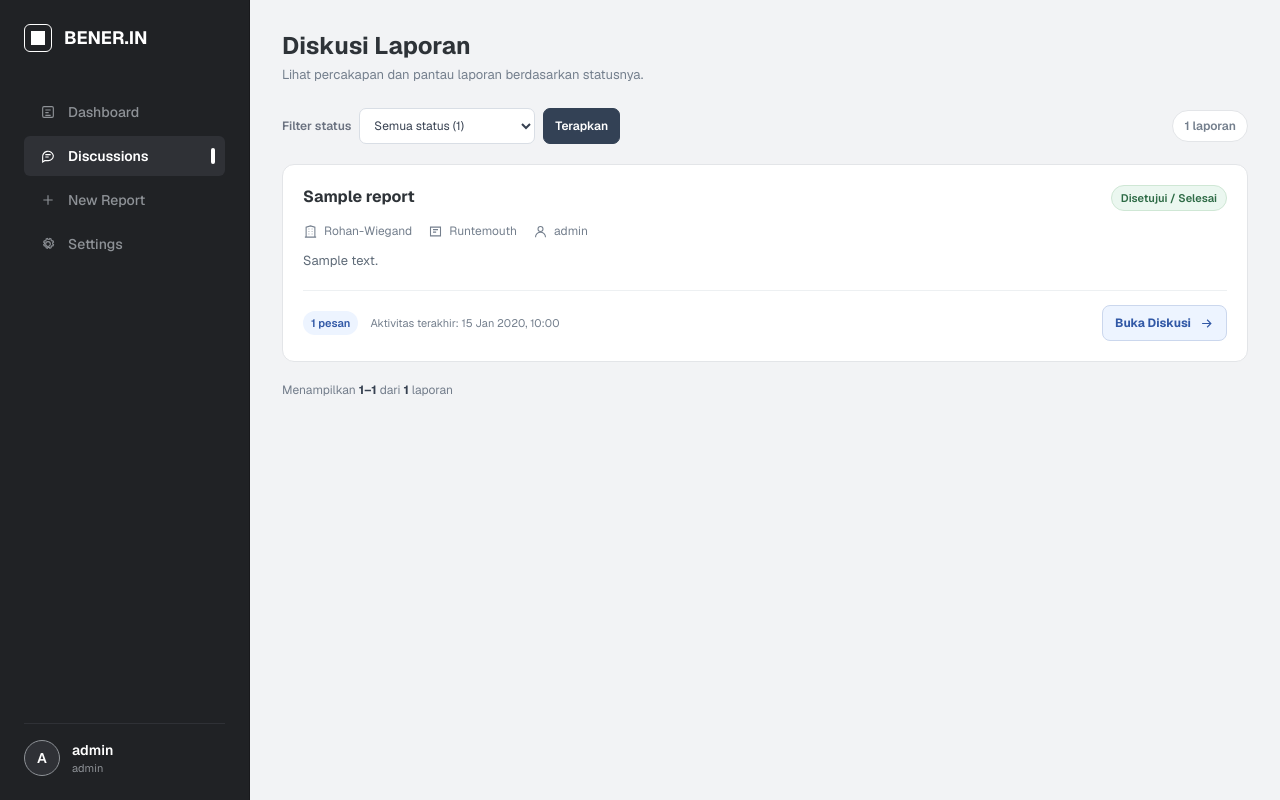
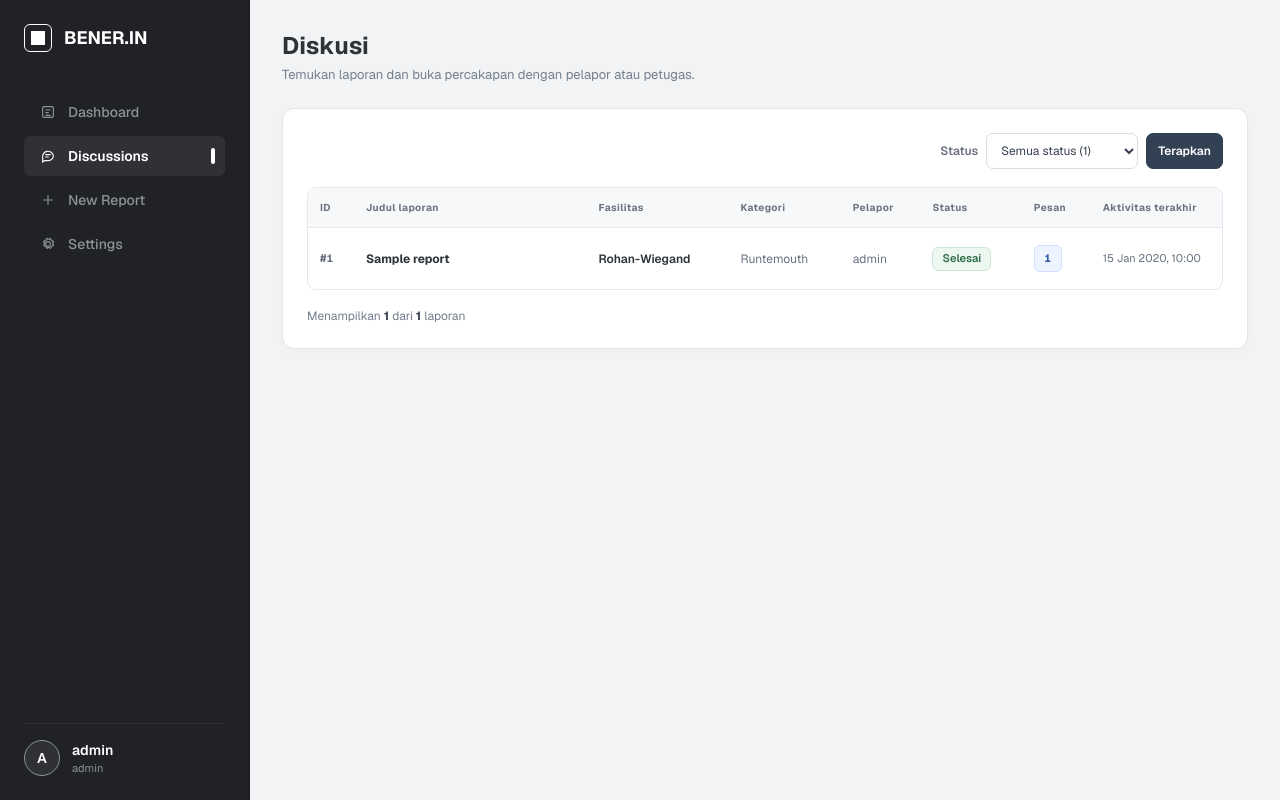
Before and after one commit to Th3Albatross/BENER.IN, a Laravel app: page /discussions in a window 1280 px wide. Run offline with Laravel 12, Linux system fonts and the light colour scheme; a user stored in the database is signed in; data comes from the database, SQL or seed files in the repository; tables that the repository leaves empty hold one stand-in row (values such as "Sample post"); style sheets or scripts are compiled from the project's sources.

Commit message:
Revised discussions UI

```diff
--- a/resources/css/discussion-index.css
+++ b/resources/css/discussion-index.css
@@ -1,35 +1,45 @@
-.discussion-index-page {
-    display: flex;
-    flex-direction: column;
-    gap: 20px;
+.discussion-page {
+    width: 100%;
     min-width: 0;
 }
 
-.discussion-index-toolbar {
+.discussion-card {
+    min-width: 0;
+    padding: 24px;
+    display: flex;
+    flex-direction: column;
+    gap: 18px;
+    background: #fff;
+    border: 1px solid var(--color-border, #e3e5e8);
+    border-radius: 12px;
+    box-shadow: 0 2px 7px rgba(25, 35, 45, 0.025);
+}
+
+.discussion-card-header {
     display: flex;
     align-items: center;
-    justify-content: space-between;
-    gap: 14px;
-    flex-wrap: wrap;
+    justify-content: flex-end;
+    gap: 16px;
+    min-height: 36px;
 }
 
-.discussion-index-filter {
+.discussion-filter-form {
     display: flex;
     align-items: center;
-    justify-content: flex-start;
+    justify-content: flex-end;
     flex-wrap: wrap;
     gap: 8px;
 }
 
-.discussion-index-filter label {
+.discussion-filter-form label {
     color: #6b7280;
     font-size: 12px;
     font-weight: 600;
 }
 
-.discussion-index-filter-select {
+.discussion-filter-select {
     min-height: 36px;
-    max-width: 220px;
+    max-width: 190px;
     padding: 7px 30px 7px 10px;
     color: #374151;
     font: inherit;
@@ -39,7 +49,7 @@
     border-radius: 7px;
 }
 
-.discussion-index-filter-button {
+.discussion-filter-apply {
     min-height: 36px;
     padding: 7px 11px;
     color: #fff;
@@ -53,22 +63,11 @@
     transition: background 150ms ease;
 }
 
-.discussion-index-filter-button:hover {
+.discussion-filter-apply:hover {
     background: #1f2937;
 }
 
-.discussion-index-total {
-    flex: 0 0 auto;
-    padding: 7px 11px;
-    border: 1px solid var(--color-border, #e3e5e8);
-    border-radius: 999px;
-    background: var(--color-white, #fff);
-    color: var(--color-muted, #747f8d);
-    font-size: 12px;
-    font-weight: 600;
-}
-
-.discussion-index-active-filter {
+.discussion-active-filter {
     display: flex;
     align-items: center;
     justify-content: space-between;
@@ -82,234 +81,232 @@
     border-radius: 8px;
 }
 
-.discussion-index-active-filter a,
-.discussion-index-clear-filter {
+.discussion-active-filter a,
+.discussion-clear-filter {
     color: #3559a8;
     font-weight: 600;
     text-decoration: none;
 }
 
-.discussion-index-active-filter a:hover,
-.discussion-index-clear-filter:hover {
+.discussion-active-filter a:hover,
+.discussion-clear-filter:hover {
     text-decoration: underline;
 }
 
-.discussion-index-list {
-    display: flex;
-    flex-direction: column;
-    gap: 12px;
+.discussion-alert {
+    padding: 12px 14px;
+    color: #2e6b46;
+    font-size: 13px;
+    background: #ebf7f0;
+    border: 1px solid #cfe7d5;
+    border-radius: 8px;
 }
 
-.discussion-index-card {
-    min-width: 0;
-    padding: 20px;
-    background: var(--color-white, #fff);
-    border: 1px solid var(--color-border, #e3e5e8);
-    border-radius: 12px;
-    transition: border-color 150ms ease, box-shadow 150ms ease;
+.discussion-table-wrapper {
+    width: 100%;
+    overflow-x: auto;
+    border: 1px solid #e5e9ef;
+    border-radius: 9px;
 }
 
-.discussion-index-card:hover {
-    border-color: #cbd5e1;
-    box-shadow: 0 4px 14px rgba(30, 41, 59, 0.045);
+.discussion-table {
+    width: 100%;
+    min-width: 1120px;
+    border-collapse: separate;
+    border-spacing: 0;
 }
 
-.discussion-index-card-main {
-    min-width: 0;
+.discussion-table thead {
+    background: #f7f8fa;
 }
 
-.discussion-index-card-title-row {
-    display: flex;
-    align-items: flex-start;
-    justify-content: space-between;
-    gap: 12px;
+.discussion-table th {
+    padding: 13px 12px;
+    color: #6b7280;
+    font-size: 10px;
+    font-weight: 700;
+    letter-spacing: 0.045em;
+    text-align: left;
+    white-space: nowrap;
+    border-bottom: 1px solid #e5e9ef;
 }
 
-.discussion-index-card-title-row h2 {
-    margin: 0;
-    color: var(--color-text, #2e3338);
-    font-size: 16px;
+.discussion-table td {
+    padding: 14px 12px;
+    color: #657080;
+    font-size: 12px;
+    line-height: 1.5;
+    vertical-align: middle;
+    border-bottom: 1px solid #edf0f4;
+}
+
+.discussion-table tbody tr:last-child td {
+    border-bottom: 0;
+}
+
+.discussion-table tbody tr:hover {
+    background: #fbfcfe;
+}
+
+.discussion-id {
+    color: #6b7280 !important;
+    font-size: 11px !important;
     font-weight: 700;
-    line-height: 1.45;
+    font-variant-numeric: tabular-nums;
+    white-space: nowrap;
+}
+
+.discussion-title-cell {
+    min-width: 190px;
+}
+
+.discussion-report-title {
+    display: block;
+    max-width: 260px;
+    color: #2e3338;
+    font-weight: 650;
     overflow-wrap: anywhere;
 }
 
-.discussion-index-status {
-    flex: 0 0 auto;
-    padding: 5px 9px;
+.discussion-strong-cell {
+    color: #2e3338 !important;
+    font-weight: 600;
+}
+
+.discussion-status {
+    display: inline-flex;
+    align-items: center;
+    justify-content: center;
+    min-height: 24px;
+    padding: 4px 9px;
     border: 1px solid transparent;
-    border-radius: 999px;
+    border-radius: 6px;
     font-size: 11px;
     font-weight: 600;
+    line-height: 1.2;
     white-space: nowrap;
 }
 
-.discussion-index-status--pending {
+.discussion-status--pending {
+    color: #896105;
+    background: #fff7e6;
     border-color: #f1e2b8;
-    background: #fff7e6;
-    color: #896105;
 }
 
-.discussion-index-status--resolved {
+.discussion-status--resolved {
+    color: #2e6b46;
+    background: #ebf7f0;
     border-color: #cfe7d5;
-    background: #ebf7f0;
-    color: #2e6b46;
 }
 
-.discussion-index-status--rejected {
+.discussion-status--rejected {
+    color: #a13232;
+    background: #fff0f0;
     border-color: #f4cccc;
-    background: #fff0f0;
-    color: #a13232;
 }
 
-.discussion-index-meta {
-    display: flex;
-    flex-wrap: wrap;
-    gap: 8px 16px;
-    margin-top: 12px;
+.discussion-message-count {
+    display: inline-flex;
+    min-width: 28px;
+    min-height: 24px;
+    align-items: center;
+    justify-content: center;
+    padding: 4px 8px;
+    color: #3158a6;
+    background: #edf4ff;
+    border: 1px solid #d3dfff;
+    border-radius: 6px;
+    font-size: 11px;
+    font-weight: 700;
+    font-variant-numeric: tabular-nums;
 }
 
-.discussion-index-meta span {
+.discussion-message-count.is-empty {
+    color: #6b7280;
+    background: #f3f4f6;
+    border-color: #e5e7eb;
+}
+
+.discussion-date {
+    min-width: 140px;
+    white-space: nowrap;
+    font-size: 11px !important;
+}
+
+.discussion-open-button {
     display: inline-flex;
     align-items: center;
-    gap: 6px;
-    color: var(--color-muted, #747f8d);
-    font-size: 12px;
-    min-width: 0;
-}
-
-.discussion-index-meta svg {
-    width: 15px;
-    height: 15px;
-    flex: 0 0 15px;
-}
-
-.discussion-index-description {
-    margin: 12px 0 0;
-    color: #5f6b78;
-    font-size: 13px;
-    line-height: 1.6;
-    overflow-wrap: anywhere;
-}
-
-.discussion-index-card-footer {
-    display: flex;
-    align-items: center;
-    justify-content: space-between;
-    gap: 16px;
-    margin-top: 18px;
-    padding-top: 14px;
-    border-top: 1px solid #edf0f2;
-}
-
-.discussion-index-activity {
-    display: flex;
-    flex-wrap: wrap;
-    align-items: center;
-    gap: 8px 12px;
-    color: var(--color-muted, #747f8d);
+    justify-content: center;
+    gap: 7px;
+    min-height: 32px;
+    padding: 7px 10px;
+    color: #3158a6;
+    background: #edf4ff;
+    border: 1px solid #d3dfff;
+    border-radius: 7px;
     font-size: 11px;
-}
-
-.discussion-index-message-count {
-    display: inline-flex;
-    align-items: center;
-    padding: 5px 8px;
-    border-radius: 999px;
-    background: #edf4ff;
-    color: #3158a6;
-    font-weight: 600;
-}
-
-.discussion-index-message-count.is-empty {
-    background: #f3f4f6;
-    color: #6b7280;
-}
-
-.discussion-index-open-button {
-    display: inline-flex;
-    flex: 0 0 auto;
-    align-items: center;
-    justify-content: center;
-    gap: 8px;
-    min-height: 36px;
-    padding: 8px 12px;
-    border: 1px solid #cbd7ed;
-    border-radius: 8px;
-    background: #edf4ff;
-    color: #3158a6;
-    font-size: 12px;
     font-weight: 700;
+    white-space: nowrap;
     text-decoration: none;
     transition: background 150ms ease, border-color 150ms ease;
 }
 
-.discussion-index-open-button:hover {
+.discussion-open-button:hover {
+    background: #e0ebff;
     border-color: #aebfe0;
-    background: #e0ebff;
 }
 
-.discussion-index-open-button svg {
-    width: 15px;
-    height: 15px;
+.discussion-open-button svg {
+    width: 14px;
+    height: 14px;
 }
 
-.discussion-index-empty {
-    display: flex;
-    min-height: 280px;
-    flex-direction: column;
-    align-items: center;
-    justify-content: center;
-    gap: 10px;
-    padding: 32px 20px;
-    border: 1px dashed var(--color-border, #e3e5e8);
-    border-radius: 12px;
-    background: var(--color-white, #fff);
+.discussion-table-empty {
+    height: 220px;
+    padding: 28px 20px !important;
     text-align: center;
 }
 
-.discussion-index-empty-icon {
-    display: grid;
-    width: 44px;
-    height: 44px;
-    place-items: center;
-    border-radius: 12px;
-    background: #f3f6fb;
-    color: #7789a5;
+.discussion-table-empty > * {
+    display: block;
+    margin-right: auto;
+    margin-left: auto;
 }
 
-.discussion-index-empty-icon svg {
+.discussion-empty-icon {
+    display: grid;
+    width: 42px;
+    height: 42px;
+    margin-bottom: 10px;
+    place-items: center;
+    color: #7789a5;
+    background: #f3f6fb;
+    border-radius: 10px;
+}
+
+.discussion-empty-icon svg {
     width: 22px;
     height: 22px;
 }
 
-.discussion-index-empty h2 {
-    margin: 0;
+.discussion-table-empty strong {
     color: var(--color-text, #2e3338);
-    font-size: 16px;
+    font-size: 14px;
 }
 
-.discussion-index-empty p {
-    max-width: 420px;
-    margin: 0;
+.discussion-table-empty > span:not(.discussion-empty-icon) {
+    margin-top: 5px;
     color: var(--color-muted, #747f8d);
-    font-size: 13px;
-    line-height: 1.6;
+    font-size: 12px;
+    font-weight: 400;
 }
 
-.discussion-index-alert {
-    padding: 12px 14px;
-    border-radius: 8px;
-    font-size: 13px;
+.discussion-clear-filter {
+    margin-top: 10px;
+    font-size: 12px;
 }
 
-.discussion-index-alert--success {
-    border: 1px solid #cfe7d5;
-    background: #ebf7f0;
-    color: #2e6b46;
-}
-
-.discussion-index-page .reports-footer {
+.discussion-footer {
     display: flex;
     align-items: center;
     justify-content: space-between;
@@ -318,18 +315,18 @@
     font-size: 12px;
 }
 
-.discussion-index-page .reports-footer strong {
+.discussion-footer strong {
     color: #374151;
     font-weight: 700;
 }
 
-.discussion-index-page .pagination form {
+.discussion-pagination form {
     display: flex;
     align-items: center;
     gap: 8px;
 }
 
-.discussion-index-page .pagination-button {
+.discussion-pagination-button {
     min-height: 34px;
     padding: 7px 11px;
     color: #4b5563;
--- a/resources/views/discussion/index.blade.php
+++ b/resources/views/discussion/index.blade.php
@@ -4,151 +4,138 @@
     @vite('resources/css/discussion-index.css')
 @endpush
 
-@section('title', 'Diskusi Laporan')
-@section('page-title', 'Diskusi Laporan')
-@section('page-description', 'Lihat percakapan dan pantau laporan berdasarkan statusnya.')
+@section('title', 'Diskusi')
+@section('page-title', 'Diskusi')
+@section('page-description', 'Temukan laporan dan buka percakapan dengan pelapor atau petugas.')
 
 @section('content')
 @php
     $reports = $_reports;
     $statusFilter = $_statusFilter ?? 'all';
+    $statusCounts = $_statusCounts;
     $statusLabels = [
         'Pending' => 'Menunggu',
-        'Resolved' => 'Disetujui / Selesai',
+        'Resolved' => 'Selesai',
         'Rejected' => 'Ditolak',
     ];
 @endphp
 
-<div class="discussion-index-page">
-    <div class="discussion-index-toolbar">
-        <form method="GET" action="{{ route('discussions.index') }}" class="discussion-index-filter">
-            <label for="discussion-status-filter">Filter status</label>
-            <select name="status" id="discussion-status-filter" class="discussion-index-filter-select">
-                <option value="all" {{ $statusFilter === 'all' ? 'selected' : '' }}>Semua status ({{ $_statusCounts->sum() }})</option>
-                <option value="Pending" {{ $statusFilter === 'Pending' ? 'selected' : '' }}>Menunggu ({{ $_statusCounts['Pending'] ?? 0 }})</option>
-                <option value="Resolved" {{ $statusFilter === 'Resolved' ? 'selected' : '' }}>Disetujui / Selesai ({{ $_statusCounts['Resolved'] ?? 0 }})</option>
-                <option value="Rejected" {{ $statusFilter === 'Rejected' ? 'selected' : '' }}>Ditolak ({{ $_statusCounts['Rejected'] ?? 0 }})</option>
+<div class="discussion-page">
+    <section class="discussion-card">
+        <div class="discussion-card-header">
+            <form method="GET" action="{{ route('discussions.index') }}" class="discussion-filter-form">
+                <label for="discussion-status-filter">Status</label>
+                <select name="status" id="discussion-status-filter" class="discussion-filter-select">
+                    <option value="all" {{ $statusFilter === 'all' ? 'selected' : '' }}>Semua status ({{ $statusCounts->sum() }})</option>
+                    <option value="Pending" {{ $statusFilter === 'Pending' ? 'selected' : '' }}>Menunggu ({{ $statusCounts['Pending'] ?? 0 }})</option>
+                    <option value="Resolved" {{ $statusFilter === 'Resolved' ? 'selected' : '' }}>Selesai ({{ $statusCounts['Resolved'] ?? 0 }})</option>
+                    <option value="Rejected" {{ $statusFilter === 'Rejected' ? 'selected' : '' }}>Ditolak ({{ $statusCounts['Rejected'] ?? 0 }})</option>
                 </select>
-            <button type="submit" class="discussion-index-filter-button">Terapkan</button>
+                <button type="submit" class="discussion-filter-apply">Terapkan</button>
             </form>
-
-        <span class="discussion-index-total">
-            {{ $reports->total() }} laporan
-        </span>
         </div>
 
         @if ($statusFilter !== 'all')
-        <div class="discussion-index-active-filter">
+            <div class="discussion-active-filter">
                 <span>Filter aktif: <strong>{{ $statusLabels[$statusFilter] ?? $statusFilter }}</strong></span>
                 <a href="{{ route('discussions.index') }}">Tampilkan semua</a>
             </div>
         @endif
 
         @if (session('success'))
-        <div class="discussion-index-alert discussion-index-alert--success" role="status">
-            {{ session('success') }}
-        </div>
+            <div class="discussion-alert" role="status">{{ session('success') }}</div>
         @endif
 
-    <section class="discussion-index-list" aria-label="Daftar diskusi laporan">
+        <div class="discussion-table-wrapper">
+            <table class="discussion-table">
+                <thead>
+                    <tr>
+                        <th scope="col">ID</th>
+                        <th scope="col">Judul laporan</th>
+                        <th scope="col">Fasilitas</th>
+                        <th scope="col">Kategori</th>
+                        <th scope="col">Pelapor</th>
+                        <th scope="col">Status</th>
+                        <th scope="col">Pesan</th>
+                        <th scope="col">Aktivitas terakhir</th>
+                        <th scope="col">Aksi</th>
+                    </tr>
+                </thead>
+                <tbody>
                     @forelse ($reports as $report)
                         @php
                             $statusClass = [
-                    'Pending' => 'discussion-index-status--pending',
-                    'Resolved' => 'discussion-index-status--resolved',
-                    'Rejected' => 'discussion-index-status--rejected',
-                ][$report->status] ?? 'discussion-index-status--pending';
+                                'Pending' => 'discussion-status--pending',
+                                'Resolved' => 'discussion-status--resolved',
+                                'Rejected' => 'discussion-status--rejected',
+                            ][$report->status] ?? 'discussion-status--pending';
                         @endphp
-            <article class="discussion-index-card">
-                <div class="discussion-index-card-main">
-                    <div class="discussion-index-card-title-row">
-                        <h2>{{ $report->title }}</h2>
-                        <span class="discussion-index-status {{ $statusClass }}">
+                        <tr>
+                            <td class="discussion-id">#{{ $report->id }}</td>
+                            <td class="discussion-title-cell">
+                                <span class="discussion-report-title">{{ $report->title }}</span>
+                            </td>
+                            <td class="discussion-strong-cell">{{ $report->facilities_name }}</td>
+                            <td>{{ $report->categories_name ?: 'Tanpa kategori' }}</td>
+                            <td>{{ $report->user_name }}</td>
+                            <td>
+                                <span class="discussion-status {{ $statusClass }}">
                                     {{ $statusLabels[$report->status] ?? $report->status }}
                                 </span>
+                            </td>
+                            <td>
+                                <span class="discussion-message-count {{ (int) $report->responses_count === 0 ? 'is-empty' : '' }}">
+                                    {{ (int) $report->responses_count }}
+                                </span>
+                            </td>
+                            <td class="discussion-date">
+                                @php $activityAt = $report->last_response_at ?: $report->updated_at; @endphp
+                                {{ \Illuminate\Support\Carbon::parse($activityAt)->locale('id')->translatedFormat('d M Y, H:i') }}
+                            </td>
+                            <td>
+                                <a class="discussion-open-button" href="{{ route('responses.show', ['uuid' => $report->identifier]) }}">
+                                    Buka diskusi
+                                    <svg viewBox="0 0 24 24" fill="none" stroke="currentColor" stroke-width="1.8" aria-hidden="true"><path d="M5 12h14m-6-6 6 6-6 6" /></svg>
+                                </a>
+                            </td>
+                        </tr>
+                    @empty
+                        <tr>
+                            <td colspan="9" class="discussion-table-empty">
+                                <span class="discussion-empty-icon" aria-hidden="true">
+                                    <svg viewBox="0 0 24 24" fill="none" stroke="currentColor" stroke-width="1.7"><path d="M20 11.5a7.5 7.5 0 0 1-7.5 7.5H7l-3 2v-6.5A7.5 7.5 0 1 1 20 11.5Z" /><path d="M8 10h8M8 13.5h5" /></svg>
+                                </span>
+                                <strong>{{ $statusFilter === 'all' ? 'Belum ada diskusi laporan' : 'Tidak ada laporan dengan status ini' }}</strong>
+                                <span>{{ $statusFilter === 'all' ? 'Laporan yang dapat kamu akses akan muncul di sini.' : 'Coba pilih status lain atau tampilkan semua laporan.' }}</span>
+                                @if ($statusFilter !== 'all')
+                                    <a href="{{ route('discussions.index') }}" class="discussion-clear-filter">Tampilkan semua laporan</a>
+                                @endif
+                            </td>
+                        </tr>
+                    @endforelse
+                </tbody>
+            </table>
         </div>
 
-                    <div class="discussion-index-meta">
+        <div class="discussion-footer">
             <span>
-                            <svg viewBox="0 0 24 24" fill="none" stroke="currentColor" stroke-width="1.7" aria-hidden="true"><path d="M3 21h18M5 21V5l7-2 7 2v16M9 8h1m4 0h1M9 12h1m4 0h1M9 16h1m4 0h1" /></svg>
-                            {{ $report->facilities_name }}
+                Menampilkan <strong>{{ $reports->total() === 0 ? 0 : (($reports->currentPage() - 1) * $reports->perPage()) + $reports->count() }}</strong>
+                dari <strong>{{ $reports->total() }}</strong> laporan{{ $statusFilter !== 'all' ? ' yang difilter' : '' }}
             </span>
-                        <span>
-                            <svg viewBox="0 0 24 24" fill="none" stroke="currentColor" stroke-width="1.7" aria-hidden="true"><path d="M4 5h16v14H4z" /><path d="M8 9h8M8 13h5" /></svg>
-                            {{ $report->categories_name ?: 'Tanpa kategori' }}
-                        </span>
-                        <span>
-                            <svg viewBox="0 0 24 24" fill="none" stroke="currentColor" stroke-width="1.7" aria-hidden="true"><circle cx="12" cy="8" r="4" /><path d="M4 21a8 8 0 0 1 16 0" /></svg>
-                            {{ $report->user_name }}
-                        </span>
-                    </div>
-
-                    <p class="discussion-index-description">
-                        {{ \Illuminate\Support\Str::limit($report->description ?: 'Tidak ada deskripsi tambahan.', 150) }}
-                    </p>
-                </div>
-
-                <div class="discussion-index-card-footer">
-                    <div class="discussion-index-activity">
-                        <span class="discussion-index-message-count {{ (int) $report->responses_count === 0 ? 'is-empty' : '' }}">
-                            {{ (int) $report->responses_count === 0 ? 'Belum ada pesan' : $report->responses_count . ' pesan' }}
-                        </span>
-                        <span>
-                            Aktivitas terakhir:
-                            @if ($report->last_response_at)
-                                {{ \Illuminate\Support\Carbon::parse($report->last_response_at)->locale('id')->translatedFormat('d M Y, H:i') }}
-                            @else
-                                {{ \Illuminate\Support\Carbon::parse($report->updated_at)->locale('id')->translatedFormat('d M Y, H:i') }}
-                            @endif
-                        </span>
-                    </div>
-                    <a class="discussion-index-open-button" href="{{ route('responses.show', ['uuid' => $report->identifier]) }}">
-                        Buka Diskusi
-                        <svg viewBox="0 0 24 24" fill="none" stroke="currentColor" stroke-width="1.8" aria-hidden="true"><path d="M5 12h14m-6-6 6 6-6 6" /></svg>
-                    </a>
-                </div>
-            </article>
-        @empty
-            <div class="discussion-index-empty">
-                <span class="discussion-index-empty-icon" aria-hidden="true">
-                    <svg viewBox="0 0 24 24" fill="none" stroke="currentColor" stroke-width="1.7"><path d="M20 11.5a7.5 7.5 0 0 1-7.5 7.5H7l-3 2v-6.5A7.5 7.5 0 1 1 20 11.5Z" /><path d="M8 10h8M8 13.5h5" /></svg>
-                </span>
-                <h2>Tidak ada laporan untuk filter ini</h2>
-                <p>
-                    @if ($statusFilter === 'all')
-                        Laporan yang bisa kamu akses akan muncul di sini.
-                    @else
-                        Tidak ditemukan laporan dengan status {{ strtolower($statusLabels[$statusFilter] ?? $statusFilter) }}.
-                    @endif
-                </p>
-                @if ($statusFilter !== 'all')
-                    <a href="{{ route('discussions.index') }}" class="discussion-index-clear-filter">Tampilkan semua laporan</a>
-                @endif
-            </div>
-        @endforelse
-    </section>
-
-    <div class="reports-footer discussion-index-footer">
-        <span>
-            Menampilkan
-            <strong>{{ $reports->firstItem() ?? 0 }}–{{ $reports->lastItem() ?? 0 }}</strong>
-            dari <strong>{{ $reports->total() }}</strong> laporan
-        </span>
-        <div class="pagination">
+            <div class="discussion-pagination">
                 <form method="GET" action="{{ route('discussions.index') }}">
                     @if ($statusFilter !== 'all')
                         <input type="hidden" name="status" value="{{ $statusFilter }}">
                     @endif
-
                     @if (!$reports->onFirstPage())
-                    <button type="submit" name="page" value="{{ $reports->currentPage() - 1 }}" class="pagination-button">Sebelumnya</button>
+                        <button type="submit" name="page" value="{{ $reports->currentPage() - 1 }}" class="discussion-pagination-button">Sebelumnya</button>
                     @endif
-
                     @if ($reports->hasMorePages())
-                    <button type="submit" name="page" value="{{ $reports->currentPage() + 1 }}" class="pagination-button">Selanjutnya</button>
+                        <button type="submit" name="page" value="{{ $reports->currentPage() + 1 }}" class="discussion-pagination-button">Selanjutnya</button>
                     @endif
                 </form>
             </div>
         </div>
+    </section>
 </div>
 @endsection
```
Also changed, not shown: other parts of resources/css/discussion-index.css (+24 -41 lines). Lines whose indentation alone changed are shown as unchanged.
